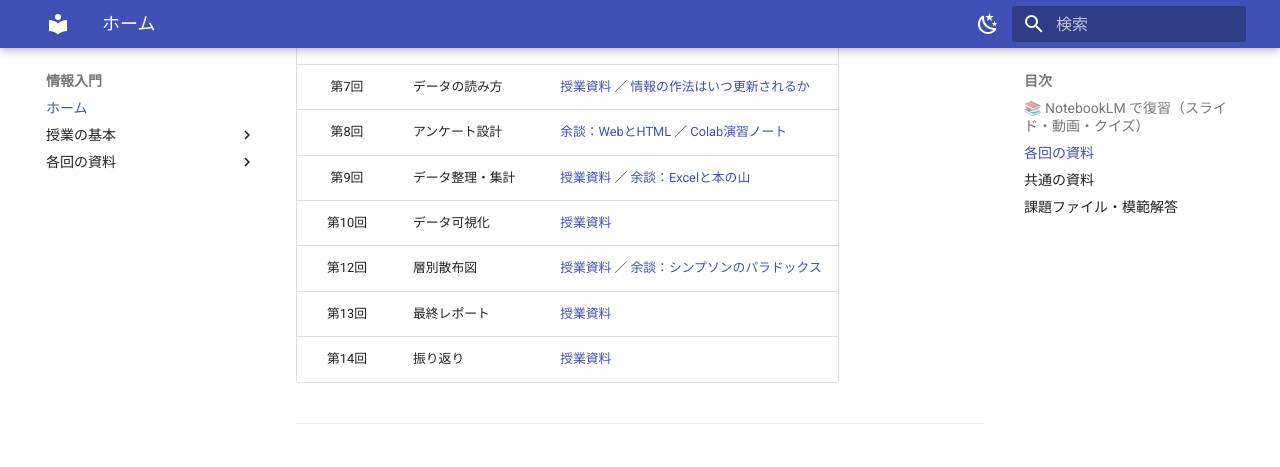
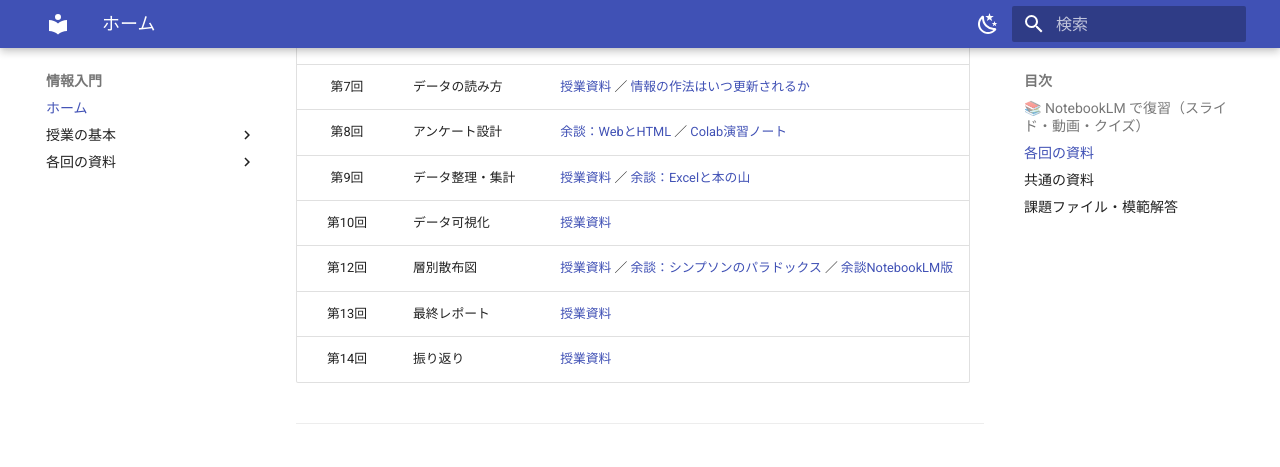
Before and after one commit to aonoa68/joho-nyumon, an MkDocs documentation site: the page built from docs/index.md, in a window 1280 px wide and 900 px high, scrolled down 1432 px. Shown: the top 467 px of the window. Built offline with MkDocs 1.6.1 and Material for MkDocs 9.7.7, drawn with Linux system fonts in a browser that asks for light colours.

Commit message:
第12回 余談NotebookLM版リンクを追加
Co-Authored-By: Claude Opus 4.8 (1M context) <noreply@anthropic.com>

```diff
--- a/docs/index.md
+++ b/docs/index.md
@@ -45,7 +45,7 @@
 | 第8回 | アンケート設計 | [余談：WebとHTML](week08-web-html.md) ／ [Colab演習ノート](https://colab.research.google.com/drive/1GSgHtj9yiGqYRclslQMWlQsNGMQ52ild?usp=sharing) |
 | 第9回 | データ整理・集計 | [授業資料](week09.md) ／ [余談：Excelと本の山](week09-honnoyama.md) |
 | 第10回 | データ可視化 | [授業資料](week10.md) |
-| 第12回 | 層別散布図 | [授業資料](week12.md) ／ [余談：シンプソンのパラドックス](week12-simpson.md) |
+| 第12回 | 層別散布図 | [授業資料](week12.md) ／ [余談：シンプソンのパラドックス](week12-simpson.md) ／ [余談NotebookLM版](https://notebooklm.google.com/notebook/9ebb9a57-9c32-4229-9ee3-d989643232e7) |
 | 第13回 | 最終レポート | [授業資料](week13.md) |
 | 第14回 | 振り返り | [授業資料](week14.md) |
 
```
